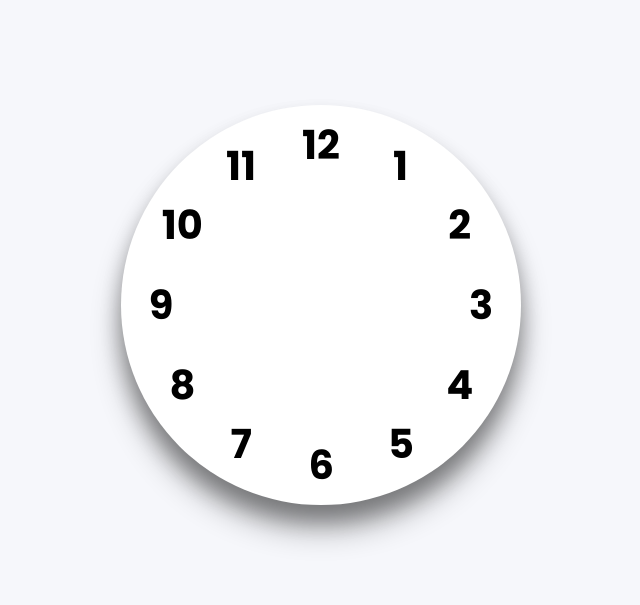
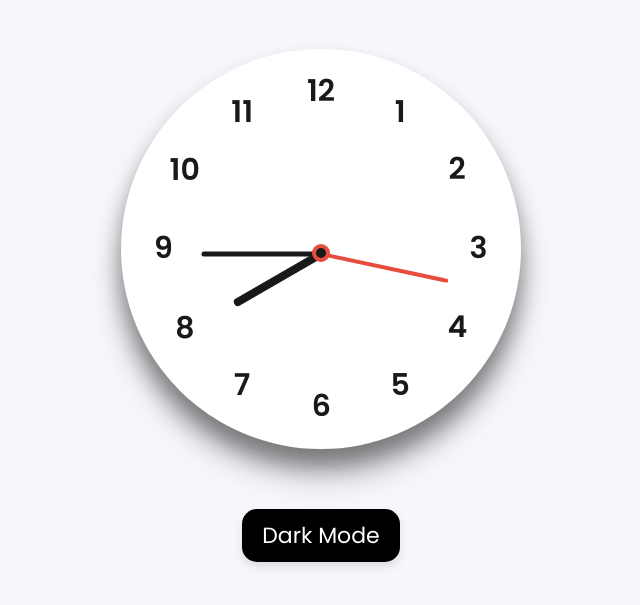
Before and after one commit to nkrisnaraj/js_projects, a plain HTML site: page index.html in a window 1280 px wide. Shown: the part 95-700 px from the top of the page, without its empty margins (319-959 px from the left). Drawn offline with Linux system fonts and the light colour scheme.

Commit message:
Analog clock Created

```diff
--- a/index.html
+++ b/index.html
@@ -5,6 +5,8 @@
     <meta name="viewport" content="width=A, initial-scale=1.0">
     <link rel="stylesheet" href="style.css">
     <title>Analog-clock js</title>
+    <script src="script.js" defer></script>
+
 </head>
 <body>
     <div class="container">
@@ -21,12 +23,15 @@
             <label style="--i: 10"><span>10</span></label>
             <label style="--i: 11"><span>11</span></label>
             <label style="--i: 12"><span>12</span></label>
+            <div class="indicator">
+                <span class="hand hour"></span>
+                <span class="hand minute"></span>
+                <span class="hand second"></span>
+            </div>
         </div>
-        <div class="indicator">
-            <span class="hand hour"></span>
-            <span class="hand minute"></span>
-            <span class="hand second"></span>
-        </div>
+
+        <div class="mode-switch">Dark Mode</div>
     </div>
+
 </body>
 </html>
--- a/script.js
+++ b/script.js
@@ -0,0 +1,32 @@
+//Script for analog clock//
+const body= document.querySelector("body"),
+ hourHand=document.querySelector(".hour"),
+ minuteHand=document.querySelector(".minute"),
+ secondHand=document.querySelector(".second"),
+ modeSwitch=document.querySelector(".mode-switch");
+
+ // set mode//
+ if(localStorage.getItem("mode")==="Dark Mode"){
+    body.classList.add("dark");
+    modeSwitch.textContent="Light Mode";
+ }
+ modeSwitch.addEventListener("click", () =>{
+    body.classList.toggle("dark");
+    const isDarkMode = body.classList.contaions("dark");
+    modeSwitch.textContent = isDarkMode ? "Light Mode" : "Dark Mode";
+    localStorage.setItem("mode",isDarkMode?"Dark Mode" : "Light Mode");
+ });
+const updateTime = () =>{
+    //get current times and calculation for degree//
+    let date = new Date(),
+     secToDeg = (date.getSeconds() / 60)*360,
+     minToDeg = (date.getMinutes() / 60)*360,
+     hrToDeg = (date.getHours() / 12)*360;
+
+     // roate the hands
+     secondHand.style.transform = `rotate(${secToDeg}deg)`;
+     minuteHand.style.transform = `rotate(${minToDeg}deg)`;
+     hourHand.style.transform = `rotate(${hrToDeg}deg)`;
+    };
+setInterval(updateTime, 1000);
+updateTime();
--- a/style.css
+++ b/style.css
@@ -19,8 +19,18 @@ body{
     justify-content: center;
     background: var(--primary-color);
 }
+body.dark{
+    --primary-color: #242526;
+    --white-color:#18191a;
+    --black-color:#fff;
+    --red-color:#e74c3c;
+}
 .container{
+    display: flex;
+    flex-direction: column;
+    align-items: center;
 
+    gap:60px;
 }
 .container .clock{
     display: flex;
@@ -35,14 +45,61 @@ body{
 }
 .clock label{
     position: absolute;
-    inset: 10px;
+    inset: 20px;
     text-align: center;
     transform: rotate(calc(var(--i)*(360deg/12)));
 }
 .clock label span{
     display: inline-block;
-    font-size: 40px;
-    font-weight: 700;
-    color:#000;
+    font-size: 30px;
+    font-weight: 600;
+    color:var(--black-color);
     transform: rotate(calc(var(--i)*(-360deg/12)));
 }
+.container .indicator{
+    position :absolute;
+    height: 10px;
+    width: 10px;
+    display:flex;
+    justify-content: center;
+}
+.indicator::before {
+    content: "";
+    position: absolute;
+    height: 100%;
+    width: 100%;
+    border-radius: 50%;
+    z-index: 100;
+    background: var(--black-color);
+    border:4px solid var(--red-color);
+}
+.indicator .hand {
+    position: absolute;
+    height: 130px;
+    width: 4px;
+    bottom: 0;
+    border-radius: 25px;
+    transform-origin: bottom;
+    background: var(--red-color);
+  }
+.hand.minute{
+    height:120px;
+    width:5px;
+    background: var(--black-color);
+}
+.hand.hour{
+    height: 100px;
+    width: 8px;
+    background: var(--black-color);
+}
+.mode-switch{
+    padding: 10px 20px;
+    background:black;
+    color:white;
+    display: inline-block;
+    border-radius: 15px;
+    font-size: 22px;
+    font-weight:400;
+    box-shadow: 0 5px 10px rgba(0,0,0,0.1);
+    cursor:pointer;
+}
```
